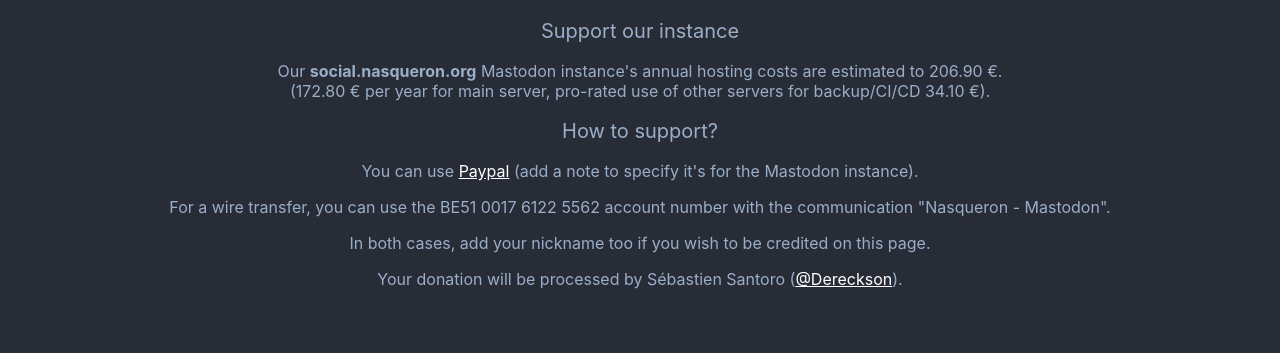
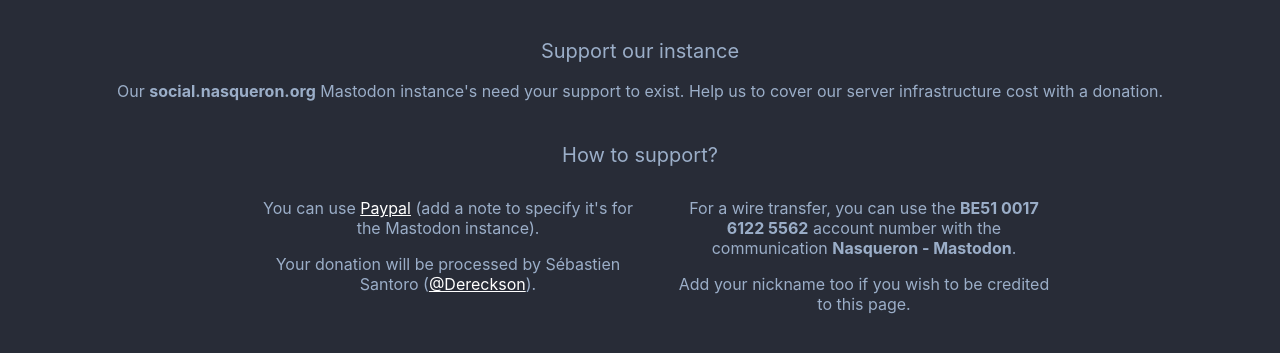
Before and after one commit to nasqueron/mastodon-public, a plain HTML site: page support/index.html in a window 1280 px wide. Shown: the part 93-446 px from the top of the page. Drawn offline with Linux system fonts and the light colour scheme.

Commit message:
Update support text with a better call for donation
Summary:
Instead to provide figures of project costs, we explain why we need
a donation, and offer a call for action.

The wire transfer and Paypal instructions are presented in two columns.

Test Plan: Ensure CSS grid works fine at < 710 and > 710px.

Reviewers: dereckson

Reviewed By: dereckson

Differential Revision: https://devcentral.nasqueron.org/D1051

```diff
--- a/support/index.html
+++ b/support/index.html
@@ -1,4 +1,3 @@
-
 <!DOCTYPE html>
 <html lang='en'>
 <head>
@@ -6,47 +5,29 @@
 <meta charset='utf-8'>
 <title>Mastodon :: Support our instance</title>
 <meta content='width=device-width,initial-scale=1' name='viewport'>
+<link href='support.css' rel='stylesheet'>
 <link href='https://fonts.googleapis.com/css?family=Roboto:400' rel='stylesheet'>
-<style>
-  body {
-    font-family: -apple-system, BlinkMacSystemFont, 'Segoe UI', Roboto, sans-serif;
-    background: #282c37;
-    color: #9baec8;
-    text-align: center;
-    margin: 0;
-    padding: 20px;
-  }
-
-  .dialog img {
-    display: block;
-    margin: 20px auto;
-    margin-top: 50px;
-    max-width: 600px;
-    width: 100%;
-    height: auto;
-  }
-
-  .dialog h1 {
-    font: 20px/28px -apple-system, BlinkMacSystemFont, 'Segoe UI', Roboto, sans-serif;
-    font-weight: 400;
-  }
-
-  .dialog a {
-    color: white;
-  }
-</style>
 </head>
 <body>
 <div class='dialog'>
   <img alt='Mastodon' src='/oops.png'>
+
   <div>
     <h1>Support our instance</h1>
-<p>Our <strong>social.nasqueron.org</strong> Mastodon instance's annual hosting costs are estimated to 206.90 €.<br />(172.80 € per year for main server, pro-rated use of other servers for backup/CI/CD 34.10 €).</p>
+    <p>Our <strong>social.nasqueron.org</strong> Mastodon instance's need your
+      support to exist. Help us to cover our server infrastructure cost with a
+      donation.</p>
     <h1>How to support?</h1>
+    <div id="support">
+      <section id="support-Paypal">
         <p>You can use <a href="https://www.paypal.me/SebastienSantoro">Paypal</a> (add a note to specify it's for the Mastodon instance).</p>
-<p>For a wire transfer, you can use the BE51 0017 6122 5562 account number with the communication "Nasqueron - Mastodon".</p>
-<p>In both cases, add your nickname too if you wish to be credited on this page.</p>
         <p>Your donation will be processed by Sébastien Santoro (<a href="/@Dereckson">@Dereckson</a>).</p>
+      </section>
+      <section id="support-wire">
+        <p>For a wire transfer, you can use the <strong>BE51 0017 6122 5562</strong> account number with the communication <strong>Nasqueron - Mastodon</strong>.</p>
+        <p>Add your nickname too if you wish to be credited to this page.</p>
+      </section>
+    </div>
   </div>
 </div>
 </body>
--- /dev/null
+++ b/support/support.css
@@ -0,0 +1,41 @@
+body {
+    font-family: -apple-system, BlinkMacSystemFont, 'Segoe UI', Roboto, sans-serif;
+    background: #282c37;
+    color: #9baec8;
+    text-align: center;
+    margin: 0;
+    padding: 20px;
+}
+
+.dialog img {
+    display: block;
+    margin: 20px auto;
+    margin-top: 50px;
+    max-width: 600px;
+    width: 100%;
+    height: auto;
+}
+
+.dialog h1 {
+    font: 20px/28px -apple-system, BlinkMacSystemFont, 'Segoe UI', Roboto, sans-serif;
+    font-weight: 400;
+    margin-top: 2em;
+}
+
+.dialog a {
+    color: white;
+}
+
+#support {
+    display: grid;
+    width: 60vw;
+    grid-template-columns: 50% 50%;
+    grid-column-gap: 2em;
+    margin: auto;
+}
+
+@media screen and (max-width: 709px) {
+    #support {
+        grid-template-columns: 100%;
+    }
+}
```
Lines whose indentation alone changed are shown as unchanged.
